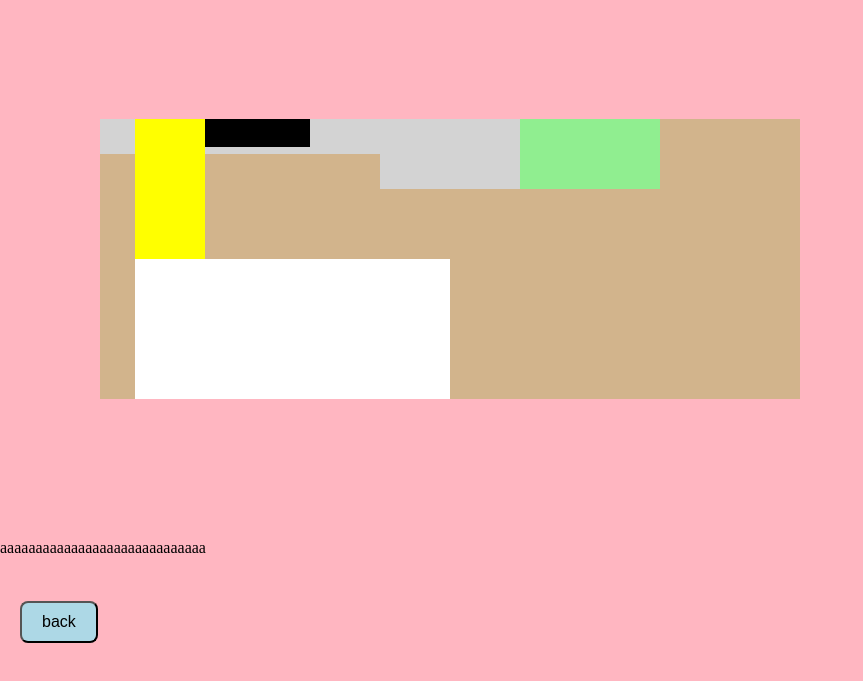
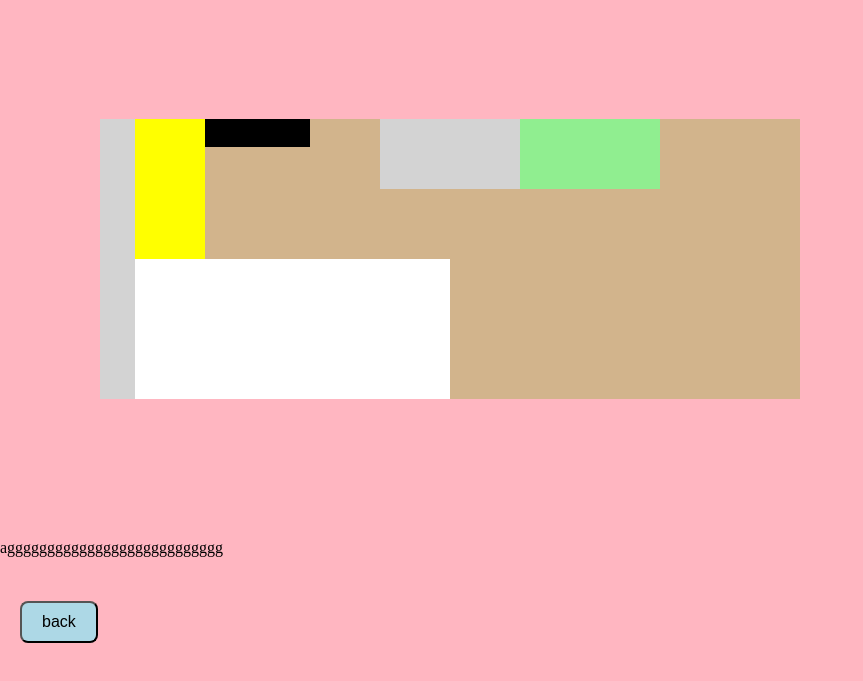
Before and after one commit to EvelinaKlusa/sapni, a plain HTML site: page istaba.html in a window 1280 px wide. Shown: the part 79-760 px from the top of the page, without its empty margins (0-863 px from the left). Drawn offline with Linux system fonts and the light colour scheme.

Commit message:
Update istaba.html

```diff
--- a/istaba.html
+++ b/istaba.html
@@ -24,7 +24,7 @@
 
         // palodze
         ctx.fillStyle = 'lightgray';
-        ctx.fillRect(x, y, 4*a, 0.5*a);
+        ctx.fillRect(x, y, 0.5*a, 4*a);
 
         // gulta
         ctx.fillStyle = 'white';
@@ -46,7 +46,7 @@
         ctx.fillStyle = 'lightgreen';
         ctx.fillRect(x+6*a, y, 2*a, a);
     </script>
-    <p>aaaaaaaaaaaaaaaaaaaaaaaaaaaaa</p>
+    <p>aggggggggggggggggggggggggggg</p>
     <br>
     <a href="index.html">
     <button class="first-button">back</button>
```
